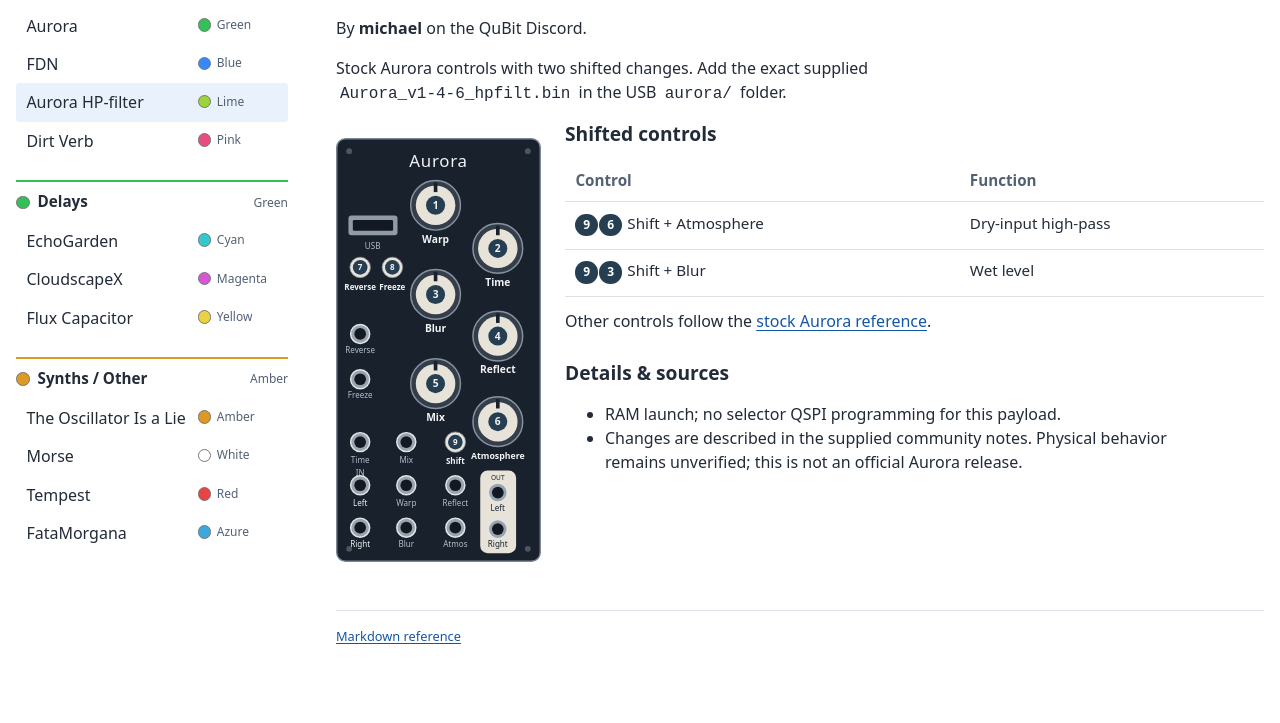
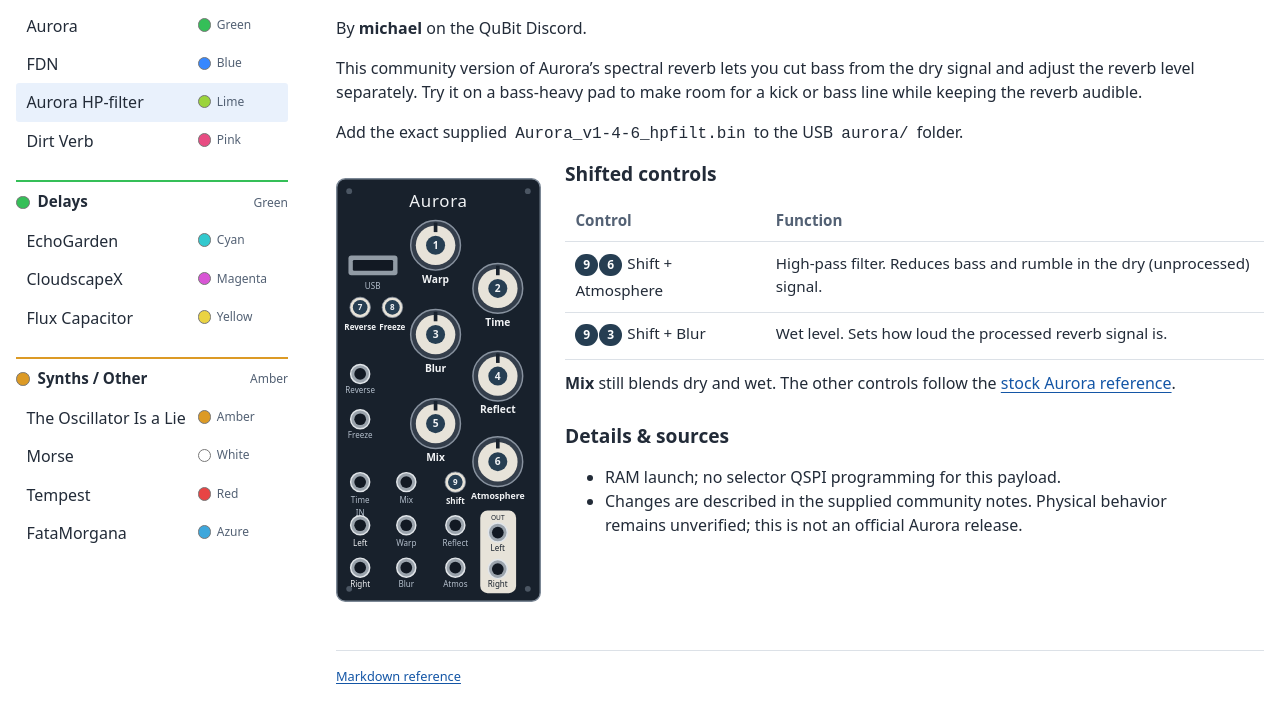
Before and after one commit to RyanJarv/AuroraSwitch, a plain HTML site: page site/aurora-hp-filter-variant.html in a window 1280 px wide. Shown: the part 181-904 px from the top of the page. Drawn offline with Linux system fonts and the light colour scheme.

Commit message:
Explain when to use the Aurora high-pass variant

```diff
--- a/site/aurora-hp-filter-variant.html
+++ b/site/aurora-hp-filter-variant.html
@@ -4,7 +4,7 @@
 <head>
 <meta charset="utf-8">
 <meta name="viewport" content="width=device-width, initial-scale=1">
-<meta name="reference-sha256" content="4085b8bfba5de988f0b59087cf7ddb955573217617be6099b48d2023d376ba1b">
+<meta name="reference-sha256" content="371b19182280df5f998dc81ea637ca5118799518aa183c0482ef3bb7efa4d9c8">
 <meta name="renderer-sha256" content="02735cc6b3cabf3e1daa61c25f0d4f7487f5c5308e0cc0294f49aa9aabaaf3f3">
 <meta name="setup-sha256" content="87e7f91e197af6656fc21be864bb8fd972482449a248c4ed88ced907ae966fab">
 <meta name="description" content="AuroraSwitch startup categories, firmware colors and controls.">
@@ -91,8 +91,8 @@ A brief red flash means the choice could not be saved; firmware still launches.<
 <main id="main">
 <div class="firmware-heading"><h1 id="aurora-hp-filter-variant--lime">Aurora HP-filter variant</h1><div class="firmware-downloads"><a class="download-button" href="https://discord.com/channels/1171549067122311298/1257378715944484864" rel="nofollow">Discord download</a></div></div><p class="firmware-meta"><span class="category-label"><span class="swatch" style="background:#3787ff" aria-hidden="true"></span>Reverbs</span><span class="color-label"><span class="swatch" style="background:#9bd43b" aria-hidden="true"></span>Lime</span></p>
 <p>By <strong>michael</strong> on the QuBit Discord.</p>
-<p>Stock Aurora controls with two shifted changes. Add the exact supplied<br>
-<code class="notranslate">Aurora_v1-4-6_hpfilt.bin</code> in the USB <code class="notranslate">aurora/</code> folder.</p>
+<p>This community version of Aurora’s spectral reverb lets you cut bass from the dry signal and adjust the reverb level separately. Try it on a bass-heavy pad to make room for a kick or bass line while keeping the reverb audible.</p>
+<p>Add the exact supplied <code class="notranslate">Aurora_v1-4-6_hpfilt.bin</code> to the USB <code class="notranslate">aurora/</code> folder.</p>
 <div class="control-layout"><figure class="panel-map">
 <img src="aurora-panel.svg" width="280" height="580" alt="Aurora panel: knobs 1 Warp, 2 Time, 3 Blur, 4 Reflect, 5 Mix, 6 Atmosphere; buttons 7 Reverse, 8 Freeze, 9 Shift.">
 </figure><div class="control-tables"><h2 id="shifted-controls">Shifted controls</h2>
@@ -105,14 +105,14 @@ A brief red flash means the choice could not be saved; firmware still launches.<
 </thead>
 <tbody>
 <tr><td><span class="control-number">9</span><span class="control-number">6</span> Shift + Atmosphere</td>
-<td>Dry-input high-pass</td>
+<td>High-pass filter. Reduces bass and rumble in the dry (unprocessed) signal.</td>
 </tr>
 <tr><td><span class="control-number">9</span><span class="control-number">3</span> Shift + Blur</td>
-<td>Wet level</td>
+<td>Wet level. Sets how loud the processed reverb signal is.</td>
 </tr>
 </tbody>
 </table></markdown-accessiblity-table>
-<p>Other controls follow the <a href="aurora-144.html#aurora-144--green">stock Aurora reference</a>.</p>
+<p><strong>Mix</strong> still blends dry and wet. The other controls follow the <a href="aurora-144.html#aurora-144--green">stock Aurora reference</a>.</p>
 <h2 id="details-and-sources">Details &amp; sources</h2>
 <ul>
 <li>RAM launch; no selector QSPI programming for this payload.</li>
```
Also changed, not shown: site/aurora-144.html (+1 -1 lines), site/cloudscapex.html (+1 -1 lines), site/dirt-verb-11.html (+1 -1 lines), site/echogarden-031.html (+1 -1 lines), site/fatamorgana-ram-experiment.html (+1 -1 lines), site/fdn-122.html (+1 -1 lines), site/flux-capacitor.html (+1 -1 lines), site/index.html (+1 -1 lines), site/morse.html (+1 -1 lines), site/tempest-100.html (+1 -1 lines), site/the-oscillator-is-a-lie-002.html (+1 -1 lines), 1 other file.
